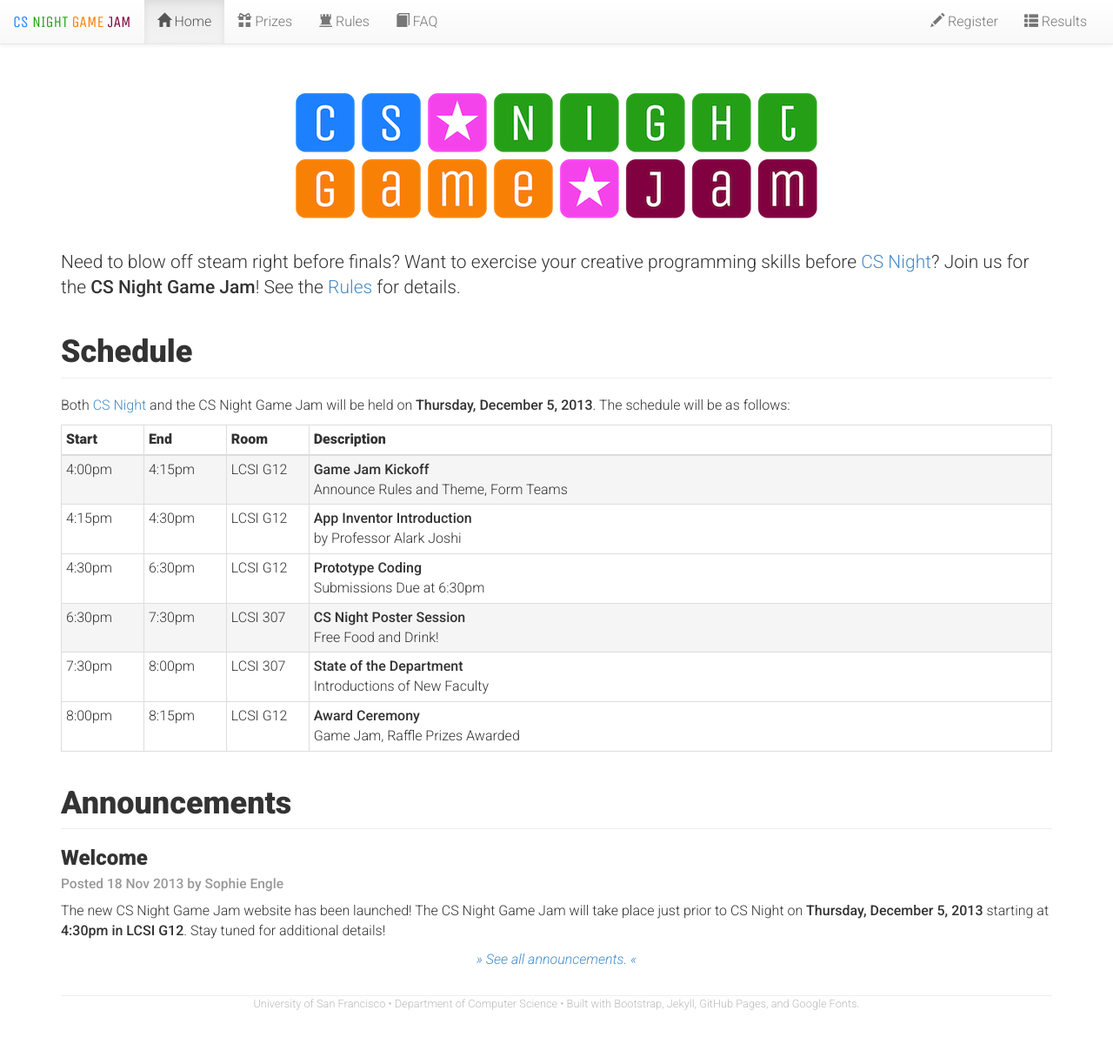
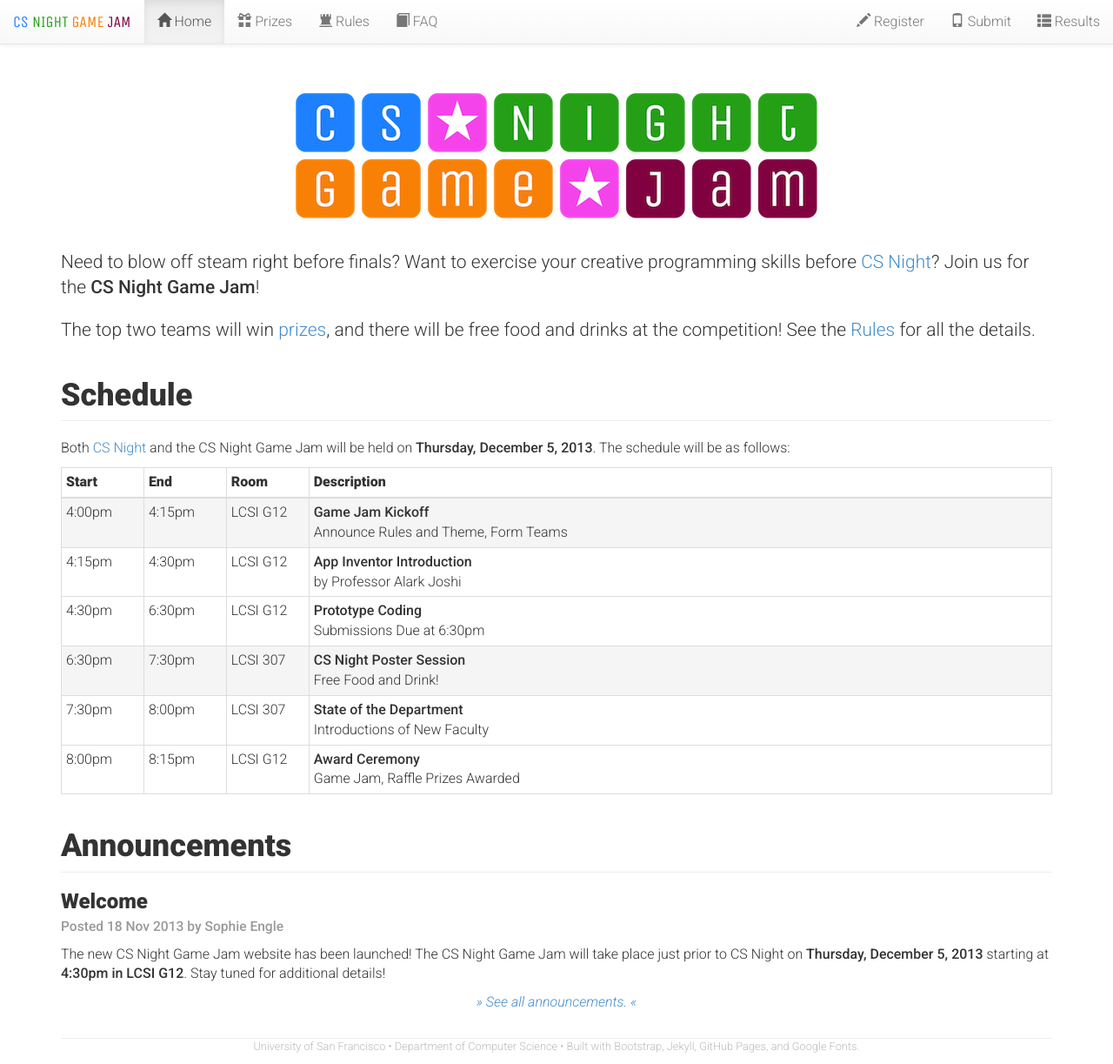
Before and after one commit to CSTutors/gamejam, a Jekyll site: the page built from index.html, in a window 1280 px wide. Shown: the whole page at 87% size. Built offline with Jekyll 4.4.1, drawn with Linux system fonts in a browser that asks for light colours; before the commit the page ends 1173 px from its top, so only the background shows below that.

Commit message:
Updated details.

```diff
--- a/_includes/navbar.html
+++ b/_includes/navbar.html
@@ -2,7 +2,7 @@
 <div class="navbar navbar-default navbar-static-top" role="navigation">
     <div class="navbar-header">
         <!-- Shown When Collapsed //-->
-        <button type="button" class="navbar-toggle" data-toggle="collapse" data-target=".navbar-collapse">
+        <button type="button" class="navbar-toggle" data-toggle="collapse" data-target=".navbar-responsive-collapse">
             Navigation <span class="glyphicon glyphicon-chevron-down"></span>
         </button>
 
@@ -16,7 +16,7 @@
     </div>
 
     <!-- Shown Links When Expanded //-->
-    <div class="navbar-collapse collapse">
+    <div class="navbar-collapse collapse navbar-responsive-collapse">
 
         <ul class="nav navbar-nav">
             <li {% if page.title == 'Home' %}class="active"{% endif %}><a href="{{ site.url }}/"><span class="glyphicon glyphicon-home"></span> Home</a></li>
@@ -28,8 +28,10 @@
             <li {% if page.title == 'FAQ' %}class="active"{% endif %}><a href="{{ site.url }}/faq.html"><span class="glyphicon glyphicon-book"></span> FAQ</a></li>
         </ul>
 
-        <ul class="nav navbar-nav pull-right">
+        <ul class="nav navbar-nav navbar-right">
             <li {% if page.title == 'Register' %}class="active"{% endif %}><a href="{{ site.url }}/register.html"><span class="glyphicon glyphicon-pencil"></span> Register</a></li>
+
+            <li {% if page.title == 'Submit' %}class="active"{% endif %}><a href="{{ site.url }}/submit.html"><span class="glyphicon glyphicon-phone"></span> Submit</a></li>
 
             <li {% if page.title == 'Results' %}class="active"{% endif %}><a href="{{ site.url }}/results.html"><span class="glyphicon glyphicon-th-list"></span> Results</a></li>
         </ul>
--- a/index.html
+++ b/index.html
@@ -10,7 +10,9 @@ title: Home
             <img src="img/logo-colorblock.png">
         </div>
 
-        <p class="lead">Need to blow off steam right before finals? Want to exercise your creative programming skills before <a href="http://csnight.cs.usfca.edu/">CS Night</a>? Join us for the <strong>CS Night Game Jam</strong>! See the <a href="rules.html">Rules</a> for details.</p>
+        <p class="lead">Need to blow off steam right before finals? Want to exercise your creative programming skills before <a href="http://csnight.cs.usfca.edu/">CS Night</a>? Join us for the <strong>CS Night Game Jam</strong>!<p>
+
+        <p class="lead">The top two teams will win <a href="prizes.html">prizes</a>, and there will be free food and drinks at the competition! See the <a href="rules.html">Rules</a> for all the details.</p>
 
         <h1 class="page-header">Schedule</h1>
 
--- a/register.html
+++ b/register.html
@@ -66,6 +66,7 @@ title: Register
         <button type="submit" name="submit" value="Submit" class="btn btn-primary">Submit</button>
     </div>
 </div>
+</form>
 
 <!--
 <ol style="padding-left: 0">
```
Also changed, not shown: submit.html (added, +92 -0 lines).
